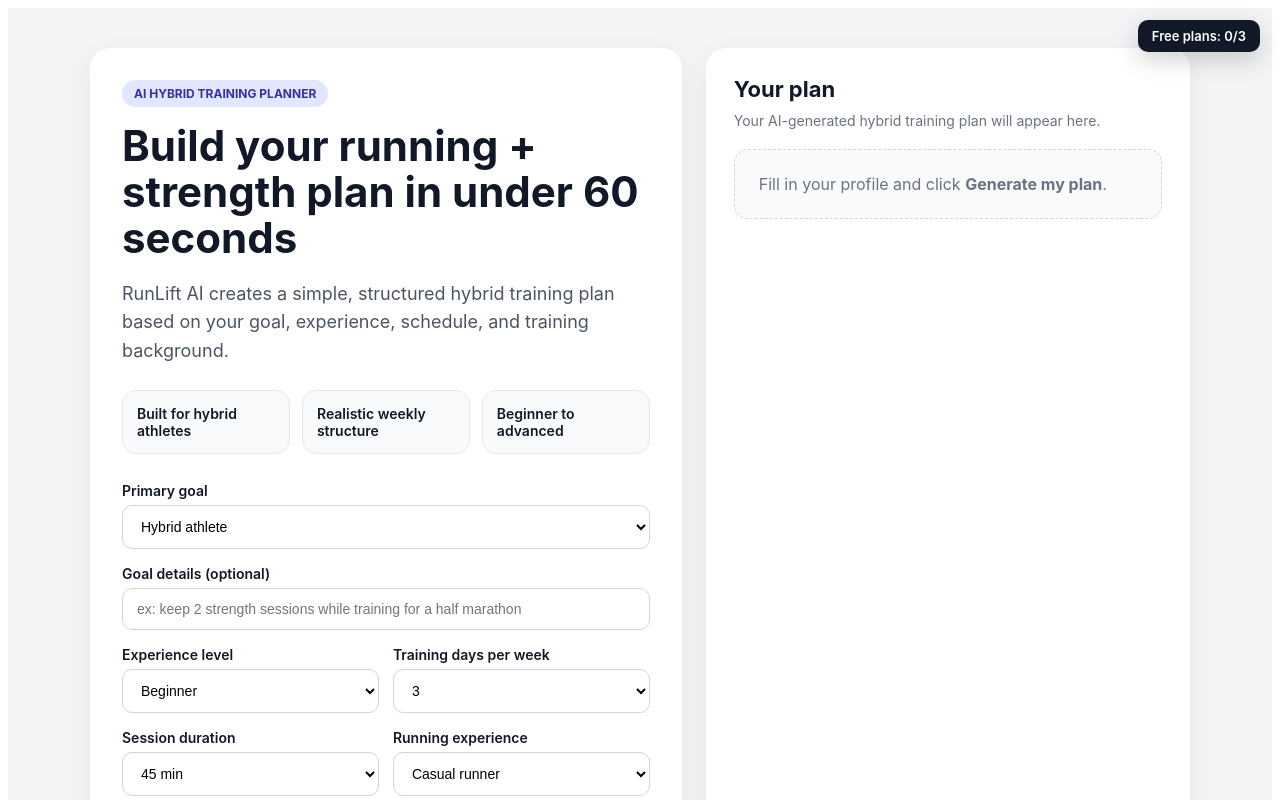
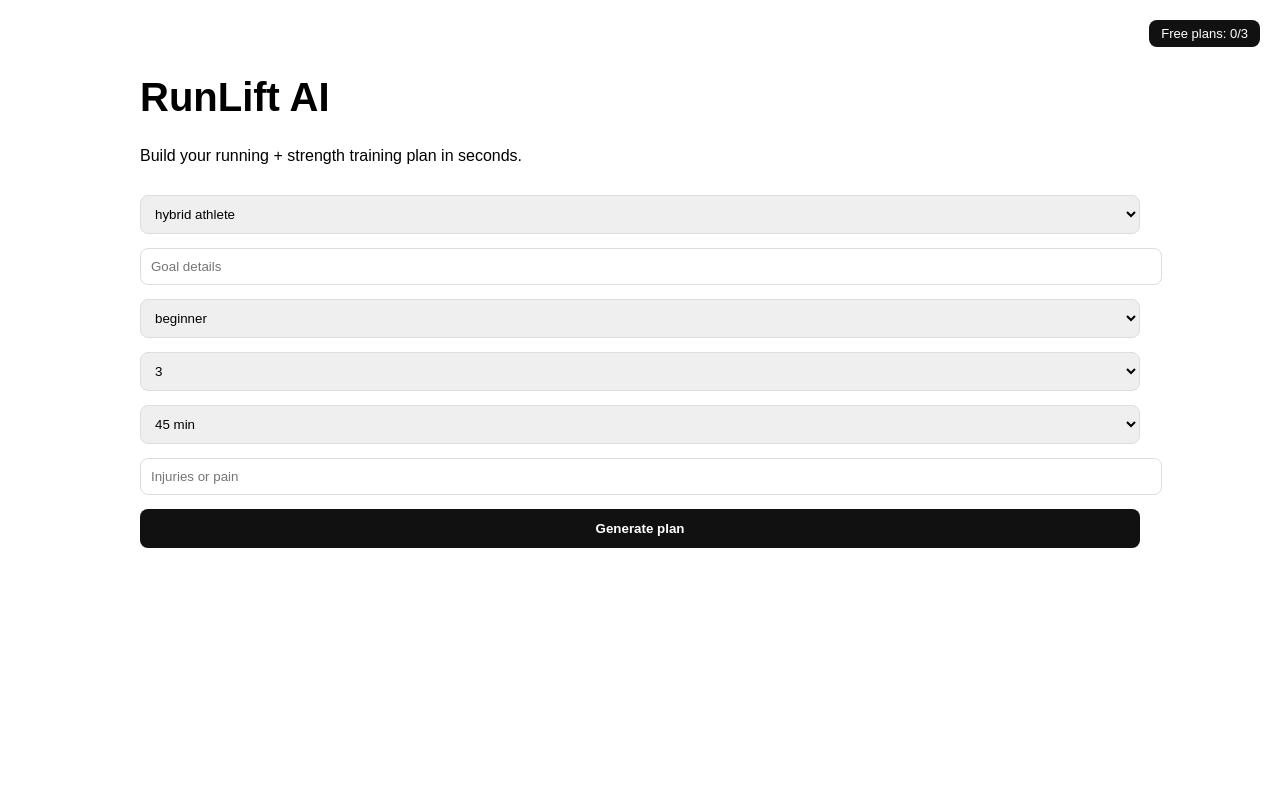
Before and after one commit to RunliftAI/runlift-ai, a Next.js app: page / in a window 1280 px wide. Shown: the top 800 px of the page. Built offline with nearby package versions, Linux system fonts and the light colour scheme.

Commit message:
Final paywall version

```diff
--- a/app/page.js
+++ b/app/page.js
@@ -11,21 +11,23 @@
   const [runningExperience, setRunningExperience] = useState("casual runner");
   const [strengthExperience, setStrengthExperience] = useState("beginner");
   const [injuries, setInjuries] = useState("");
+
   const [result, setResult] = useState("");
   const [loading, setLoading] = useState(false);
   const [copied, setCopied] = useState(false);
+
   const [usageCount, setUsageCount] = useState(0);
   const [limitReached, setLimitReached] = useState(false);
 
   useEffect(() => {
-    const savedCount = Number(localStorage.getItem("runlift_usage_count") || "0");
-    setUsageCount(savedCount);
-    setLimitReached(savedCount >= 3);
+    const saved = Number(localStorage.getItem("runlift_usage_count") || "0");
+    setUsageCount(saved);
+    setLimitReached(saved >= 3);
   }, []);
 
   async function generatePlan() {
     if (limitReached) {
-      setResult("Free limit reached. Upgrade to unlock unlimited plans.");
+      setResult("Free limit reached");
       return;
     }
 
@@ -37,7 +39,7 @@
       const res = await fetch("/api/generate", {
         method: "POST",
         headers: {
-          "Content-Type": "application/json",
+          "Content-Type": "application/json"
         },
         body: JSON.stringify({
           primaryGoal,
@@ -47,24 +49,26 @@
           sessionDuration,
           runningExperience,
           strengthExperience,
-          injuries,
-        }),
+          injuries
+        })
       });
 
       const data = await res.json();
-      const finalResult = data.plan || data.error || "No response received.";
-      setResult(finalResult);
+      const final = data.plan || data.error || "No response";
+
+      setResult(final);
 
       if (data.plan) {
         const newCount = usageCount + 1;
         setUsageCount(newCount);
         localStorage.setItem("runlift_usage_count", String(newCount));
+
         if (newCount >= 3) {
           setLimitReached(true);
         }
       }
-    } catch (error) {
-      setResult("Something went wrong. Please try again.");
+    } catch (e) {
+      setResult("Error generating plan.");
     } finally {
       setLoading(false);
     }
@@ -77,412 +81,154 @@
       await navigator.clipboard.writeText(result);
       setCopied(true);
       setTimeout(() => setCopied(false), 2000);
-    } catch (error) {
-      console.error("Copy failed", error);
+    } catch {}
   }
-  }
-
-  const labelStyle = {
-    display: "block",
-    marginBottom: 6,
-    fontSize: 14,
-    fontWeight: 600,
-    color: "#111827",
-  };
 
   const inputStyle = {
     width: "100%",
-    padding: "12px 14px",
-    borderRadius: 10,
-    border: "1px solid #d1d5db",
-    fontSize: 14,
-    background: "white",
-    boxSizing: "border-box",
+    padding: "10px",
+    borderRadius: 8,
+    border: "1px solid #ddd"
   };
 
   return (
-    <main
-      style={{
-        minHeight: "100vh",
-        background: "#f3f4f6",
-        padding: "40px 20px",
-        fontFamily:
-          'Inter, ui-sans-serif, system-ui, -apple-system, BlinkMacSystemFont, "Segoe UI", sans-serif',
-        color: "#111827",
-      }}
-    >
-      <div
-        style={{
+    <main style={{ padding: 40, fontFamily: "sans-serif", maxWidth: 1000, margin: "0 auto" }}>
+
+      <div style={{
         position: "fixed",
         top: 20,
         right: 20,
-          background: "#111827",
+        background: "#111",
         color: "white",
-          padding: "8px 14px",
-          borderRadius: 10,
-          fontSize: 13,
-          fontWeight: 600,
-          zIndex: 999,
-          boxShadow: "0 8px 24px rgba(0,0,0,0.18)",
-        }}
-      >
+        padding: "6px 12px",
+        borderRadius: 8,
+        fontSize: 13
+      }}>
         Free plans: {usageCount}/3
       </div>
 
-      <div
-        style={{
-          maxWidth: 1100,
-          margin: "0 auto",
-          display: "grid",
-          gridTemplateColumns: "1.1fr 0.9fr",
-          gap: 24,
-        }}
-      >
-        <section
-          style={{
-            background: "white",
-            borderRadius: 20,
-            padding: 32,
-            boxShadow: "0 10px 30px rgba(0,0,0,0.06)",
-          }}
-        >
-          <div
-            style={{
-              display: "inline-block",
-              padding: "6px 12px",
-              borderRadius: 999,
-              background: "#e0e7ff",
-              color: "#3730a3",
-              fontSize: 12,
-              fontWeight: 700,
-              marginBottom: 16,
-            }}
-          >
-            AI HYBRID TRAINING PLANNER
-          </div>
-
-          <h1
-            style={{
-              fontSize: 42,
-              lineHeight: 1.1,
-              margin: "0 0 12px 0",
-            }}
-          >
-            Build your running + strength plan in under 60 seconds
+      <h1 style={{ fontSize: 40 }}>
+        RunLift AI
       </h1>
 
-          <p
-            style={{
-              fontSize: 18,
-              lineHeight: 1.6,
-              color: "#4b5563",
-              marginBottom: 24,
-              maxWidth: 680,
-            }}
-          >
-            RunLift AI creates a simple, structured hybrid training plan based
-            on your goal, experience, schedule, and training background.
+      <p style={{ marginBottom: 30 }}>
+        Build your running + strength training plan in seconds.
       </p>
 
-          <div
-            style={{
-              display: "grid",
-              gridTemplateColumns: "repeat(3, minmax(0, 1fr))",
-              gap: 12,
-              marginBottom: 28,
-            }}
-          >
-            {[
-              "Built for hybrid athletes",
-              "Realistic weekly structure",
-              "Beginner to advanced",
-            ].map((item) => (
-              <div
-                key={item}
-                style={{
-                  background: "#f9fafb",
-                  border: "1px solid #e5e7eb",
-                  borderRadius: 14,
-                  padding: 14,
-                  fontSize: 14,
-                  fontWeight: 600,
-                }}
-              >
-                {item}
-              </div>
-            ))}
-          </div>
+      <div style={{ display: "grid", gap: 14, marginBottom: 30 }}>
 
-          <div style={{ display: "grid", gap: 16 }}>
-            <div>
-              <label style={labelStyle}>Primary goal</label>
-              <select
-                value={primaryGoal}
-                onChange={(e) => setPrimaryGoal(e.target.value)}
-                style={inputStyle}
-              >
-                <option value="hybrid athlete">Hybrid athlete</option>
-                <option value="build muscle">Build muscle</option>
-                <option value="fat loss">Fat loss</option>
-                <option value="improve running performance">
-                  Improve running performance
-                </option>
-                <option value="prepare for a 5k">Prepare for a 5k</option>
-                <option value="prepare for a 10k">Prepare for a 10k</option>
-                <option value="prepare for a half marathon">
-                  Prepare for a half marathon
-                </option>
-                <option value="prepare for a marathon">
-                  Prepare for a marathon
-                </option>
+        <select value={primaryGoal} onChange={e => setPrimaryGoal(e.target.value)} style={inputStyle}>
+          <option>hybrid athlete</option>
+          <option>build muscle</option>
+          <option>fat loss</option>
+          <option>improve running performance</option>
+          <option>prepare for a 5k</option>
+          <option>prepare for a 10k</option>
+          <option>prepare for a half marathon</option>
+          <option>prepare for a marathon</option>
         </select>
-            </div>
 
-            <div>
-              <label style={labelStyle}>Goal details (optional)</label>
         <input
-                placeholder="ex: keep 2 strength sessions while training for a half marathon"
+          placeholder="Goal details"
           value={goalDetails}
-                onChange={(e) => setGoalDetails(e.target.value)}
+          onChange={e => setGoalDetails(e.target.value)}
           style={inputStyle}
         />
-            </div>
 
-            <div style={{ display: "grid", gridTemplateColumns: "1fr 1fr", gap: 14 }}>
-              <div>
-                <label style={labelStyle}>Experience level</label>
-                <select
-                  value={experienceLevel}
-                  onChange={(e) => setExperienceLevel(e.target.value)}
-                  style={inputStyle}
-                >
-                  <option value="beginner">Beginner</option>
-                  <option value="intermediate">Intermediate</option>
-                  <option value="advanced">Advanced</option>
+        <select value={experienceLevel} onChange={e => setExperienceLevel(e.target.value)} style={inputStyle}>
+          <option>beginner</option>
+          <option>intermediate</option>
+          <option>advanced</option>
         </select>
-              </div>
 
-              <div>
-                <label style={labelStyle}>Training days per week</label>
-                <select
-                  value={trainingDays}
-                  onChange={(e) => setTrainingDays(e.target.value)}
-                  style={inputStyle}
-                >
-                  <option value="3">3</option>
-                  <option value="4">4</option>
-                  <option value="5">5</option>
-                  <option value="6">6</option>
+        <select value={trainingDays} onChange={e => setTrainingDays(e.target.value)} style={inputStyle}>
+          <option>3</option>
+          <option>4</option>
+          <option>5</option>
+          <option>6</option>
         </select>
-              </div>
-            </div>
 
-            <div style={{ display: "grid", gridTemplateColumns: "1fr 1fr", gap: 14 }}>
-              <div>
-                <label style={labelStyle}>Session duration</label>
-                <select
-                  value={sessionDuration}
-                  onChange={(e) => setSessionDuration(e.target.value)}
-                  style={inputStyle}
-                >
-                  <option value="30 min">30 min</option>
-                  <option value="45 min">45 min</option>
-                  <option value="60 min">60 min</option>
-                  <option value="90 min">90 min</option>
+        <select value={sessionDuration} onChange={e => setSessionDuration(e.target.value)} style={inputStyle}>
+          <option>30 min</option>
+          <option>45 min</option>
+          <option>60 min</option>
+          <option>90 min</option>
         </select>
-              </div>
 
-              <div>
-                <label style={labelStyle}>Running experience</label>
-                <select
-                  value={runningExperience}
-                  onChange={(e) => setRunningExperience(e.target.value)}
-                  style={inputStyle}
-                >
-                  <option value="never ran regularly">Never ran regularly</option>
-                  <option value="casual runner">Casual runner</option>
-                  <option value="regular runner">Regular runner</option>
-                  <option value="competitive runner">Competitive runner</option>
-                </select>
-              </div>
-            </div>
-
-            <div>
-              <label style={labelStyle}>Strength training experience</label>
-              <select
-                value={strengthExperience}
-                onChange={(e) => setStrengthExperience(e.target.value)}
-                style={inputStyle}
-              >
-                <option value="none">None</option>
-                <option value="beginner">Beginner</option>
-                <option value="intermediate">Intermediate</option>
-                <option value="advanced">Advanced</option>
-              </select>
-            </div>
-
-            <div>
-              <label style={labelStyle}>Injury or pain (optional)</label>
         <input
-                placeholder="ex: mild knee pain, sore Achilles, lower back discomfort"
+          placeholder="Injuries or pain"
           value={injuries}
-                onChange={(e) => setInjuries(e.target.value)}
+          onChange={e => setInjuries(e.target.value)}
           style={inputStyle}
         />
-            </div>
 
         <button
           onClick={generatePlan}
           disabled={loading || limitReached}
           style={{
-                marginTop: 8,
-                padding: "14px 18px",
-                borderRadius: 12,
+            padding: 12,
+            background: "#111",
+            color: "white",
+            borderRadius: 8,
             border: "none",
-                background: "#111827",
-                color: "white",
-                fontSize: 15,
-                fontWeight: 700,
-                cursor: loading || limitReached ? "not-allowed" : "pointer",
-                opacity: loading || limitReached ? 0.7 : 1,
+            fontWeight: 600
           }}
         >
-              {loading
-                ? "Generating..."
-                : limitReached
-                ? "Free limit reached"
-                : "Generate my plan"}
+          {loading ? "Generating..." : limitReached ? "Free limit reached" : "Generate plan"}
+        </button>
+
+      </div>
+
+      {limitReached && (
+        <div style={{
+          background: "#111",
+          color: "white",
+          padding: 20,
+          borderRadius: 10,
+          marginBottom: 20,
+          textAlign: "center"
+        }}>
+          <div style={{ fontSize: 20, fontWeight: 700 }}>
+            Free limit reached
+          </div>
+
+          <div style={{ marginTop: 8 }}>
+            Unlock unlimited AI training plans
+          </div>
+
+          <button
+            style={{
+              marginTop: 12,
+              padding: "10px 16px",
+              borderRadius: 8,
+              border: "none",
+              background: "white",
+              fontWeight: 700
+            }}
+            onClick={() => alert("Payment page coming soon")}
+          >
+            Unlock unlimited — 7€
           </button>
         </div>
-        </section>
+      )}
 
-        <section
-          style={{
-            background: "white",
-            borderRadius: 20,
-            padding: 28,
-            boxShadow: "0 10px 30px rgba(0,0,0,0.06)",
-            minHeight: 500,
-          }}
-        >
-          <h2 style={{ fontSize: 22, marginTop: 0, marginBottom: 10 }}>
-            Your plan
-          </h2>
-          <p
-            style={{
-              fontSize: 14,
-              color: "#6b7280",
-              marginTop: 0,
-              marginBottom: 20,
-            }}
-          >
-            Your AI-generated hybrid training plan will appear here.
-          </p>
+      {result && (
+        <div style={{
+          border: "1px solid #eee",
+          padding: 20,
+          borderRadius: 10,
+          whiteSpace: "pre-wrap"
+        }}>
+          {result}
 
-          {result ? (
-            <div
-              style={{
-                display: "grid",
-                gap: 12,
-              }}
-            >
-              <div
-                style={{
-                  display: "flex",
-                  justifyContent: "space-between",
-                  alignItems: "center",
-                  gap: 12,
-                  flexWrap: "wrap",
-                }}
-              >
-                <div
-                  style={{
-                    fontSize: 13,
-                    color: "#6b7280",
-                    fontWeight: 600,
-                  }}
-                >
-                  Generated plan
-                </div>
-
-                <div
-                  style={{
-                    display: "flex",
-                    gap: 8,
-                    flexWrap: "wrap",
-                  }}
-                >
-                  <button
-                    onClick={copyPlan}
-                    style={{
-                      padding: "10px 14px",
-                      borderRadius: 10,
-                      border: "1px solid #d1d5db",
-                      background: "white",
-                      fontSize: 13,
-                      fontWeight: 600,
-                      cursor: "pointer",
-                    }}
-                  >
+          <div style={{ marginTop: 10 }}>
+            <button onClick={copyPlan}>
               {copied ? "Copied" : "Copy plan"}
-                  </button>
-
-                  <button
-                    onClick={generatePlan}
-                    disabled={loading || limitReached}
-                    style={{
-                      padding: "10px 14px",
-                      borderRadius: 10,
-                      border: "1px solid #d1d5db",
-                      background: "white",
-                      fontSize: 13,
-                      fontWeight: 600,
-                      cursor: loading || limitReached ? "not-allowed" : "pointer",
-                      opacity: loading || limitReached ? 0.7 : 1,
-                    }}
-                  >
-                    {loading
-                      ? "Generating..."
-                      : limitReached
-                      ? "Free limit reached"
-                      : "Regenerate"}
             </button>
           </div>
         </div>
+      )}
 
-              <div
-                style={{
-                  whiteSpace: "pre-wrap",
-                  fontFamily:
-                    'Inter, ui-sans-serif, system-ui, -apple-system, BlinkMacSystemFont, "Segoe UI", sans-serif',
-                  fontSize: 14,
-                  lineHeight: 1.8,
-                  background: "#f9fafb",
-                  border: "1px solid #e5e7eb",
-                  borderRadius: 16,
-                  padding: 20,
-                  overflowX: "auto",
-                  color: "#111827",
-                }}
-              >
-                {result}
-              </div>
-            </div>
-          ) : (
-            <div
-              style={{
-                border: "1px dashed #d1d5db",
-                borderRadius: 14,
-                padding: 24,
-                color: "#6b7280",
-                background: "#f9fafb",
-              }}
-            >
-              Fill in your profile and click <strong>Generate my plan</strong>.
-            </div>
-          )}
-        </section>
-      </div>
     </main>
   );
 }
```
Lines whose indentation alone changed are shown as unchanged.
